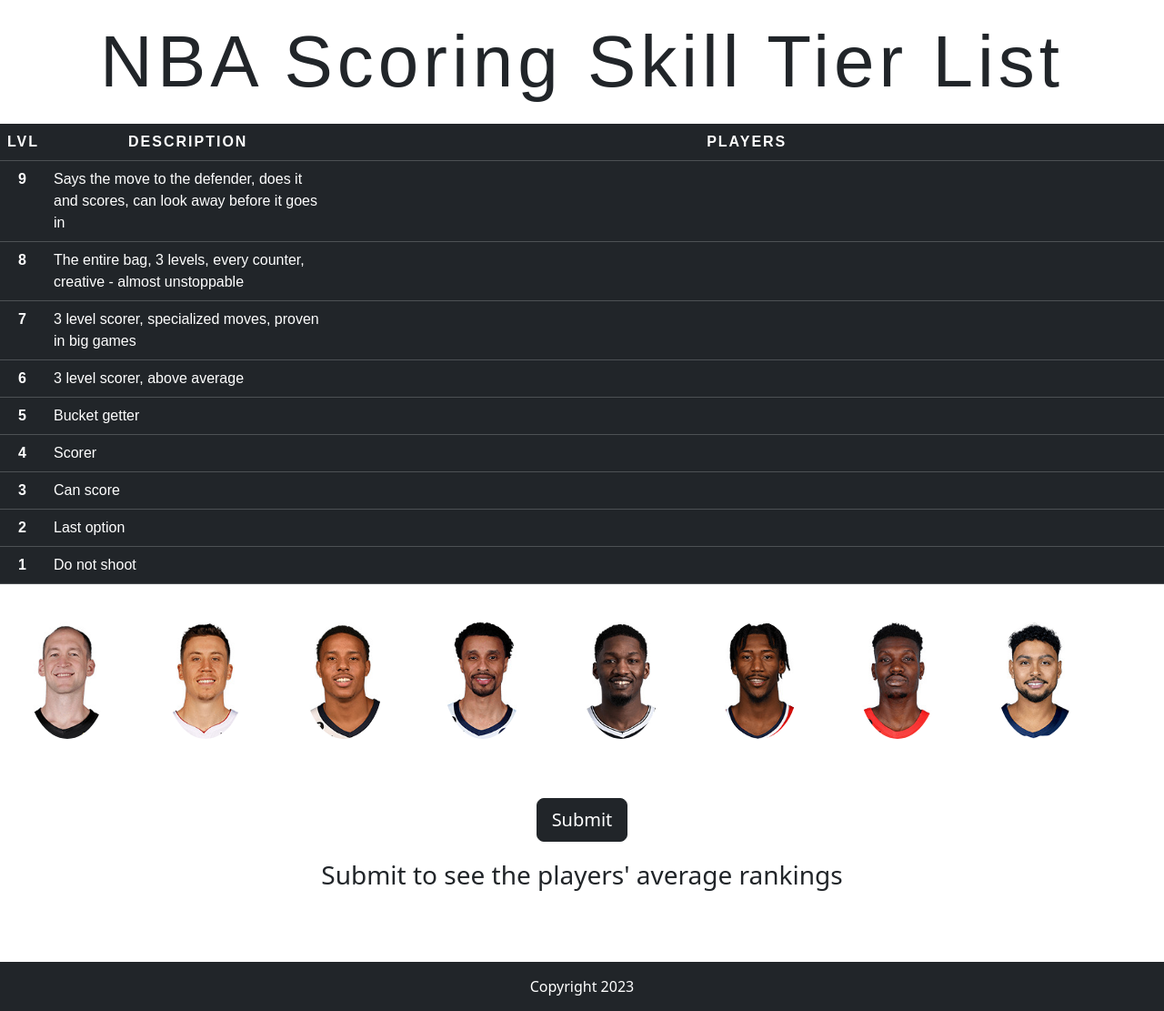
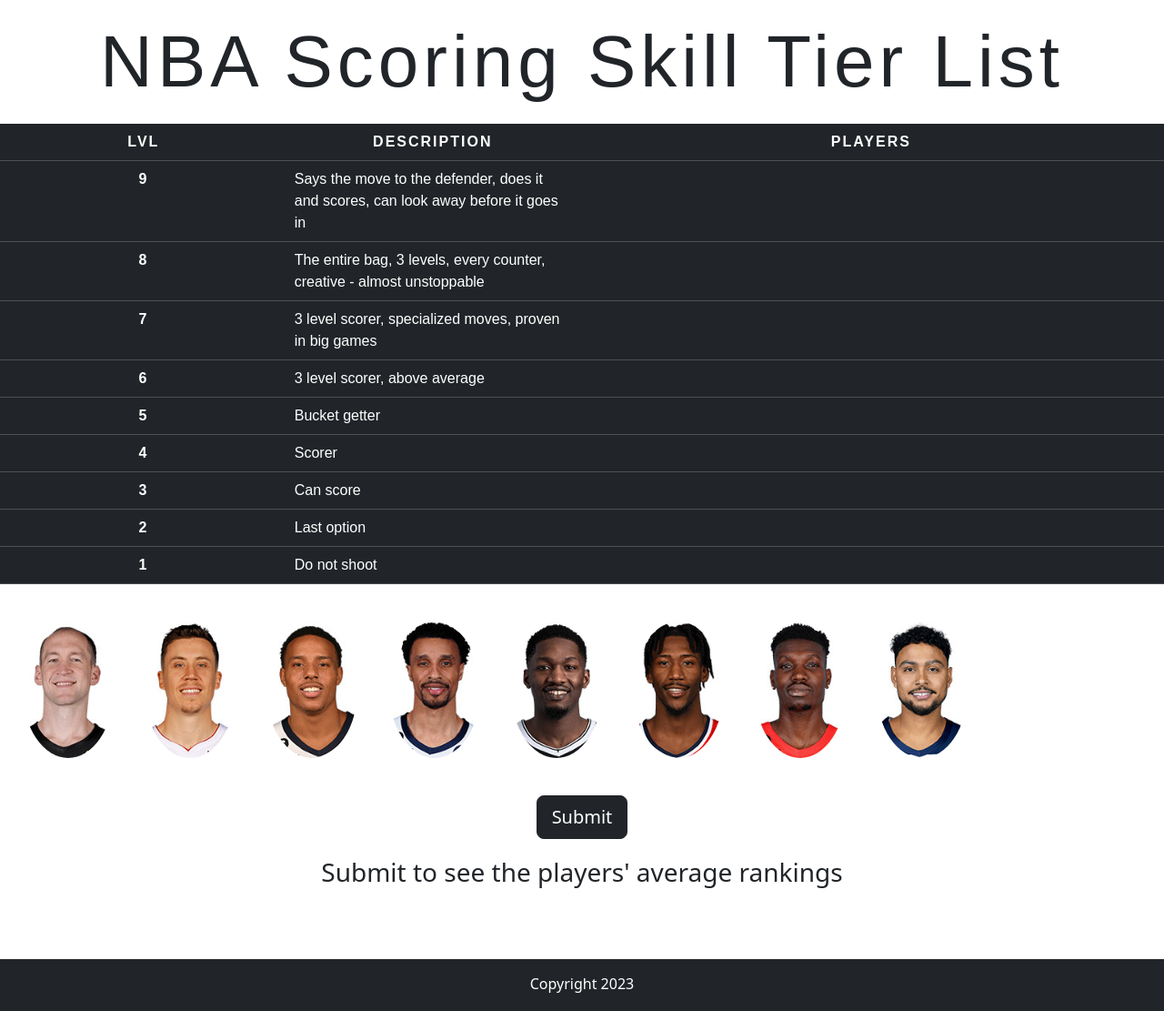
Before and after one commit to austinfu2/NBA-Scoring-Skill-Tier-List, a Flask app: page / in a window 1280 px wide. Shown: the whole page at 91% size. Run offline with Flask 3, Linux system fonts and the light colour scheme.

Commit message:
Update styles.css

```diff
--- a/static/styles.css
+++ b/static/styles.css
@@ -26,11 +26,21 @@
   vertical-align: middle;
 }
 
-table tr td:last-child {
-  width: 100%;
-  }
+.image-container.dropzone * {
+  width: 110px;
+  height: 150px;
+}
 
 /* Styling for the player images */
+.image-container.dropzone {
+  position: relative;
+}
+
+.image-container.dropzone img {
+  display: block;
+  max-width: 100%;
+  height: auto;
+}
 
 .imagebox {
   position: relative;
@@ -43,8 +53,8 @@
 
 .imagebox img {
   display: inline-block;
-  width: 75%;
-  height: auto;
+  height: 80px;
+  weight: 50px;
 }
 
 .imagebox:hover p {
@@ -58,8 +68,6 @@
   cursor: pointer;
   transition: transform 0.3s ease-in-out;
   display: block;
-  width: 150px;
-  height: 150px;
 }
 
 .player-image:hover {
@@ -73,7 +81,7 @@
 .overlay_text {
   position:absolute;
   top: 50%;
-  left: 40%;
+  left: 50%;
   transform: translate(-50%, -50%);
   background-color: blue;
   color: white;
```
